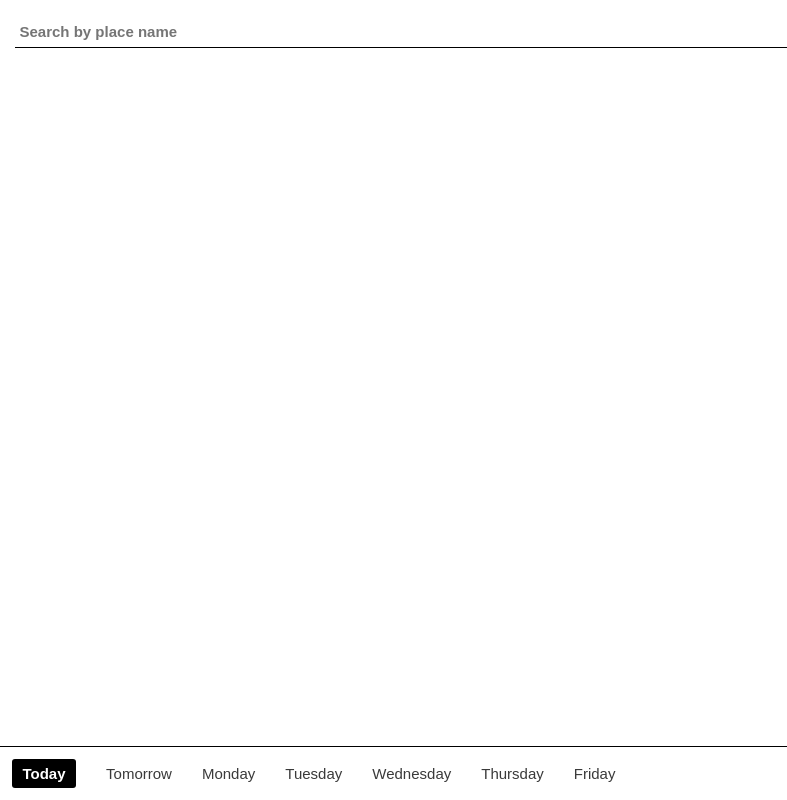
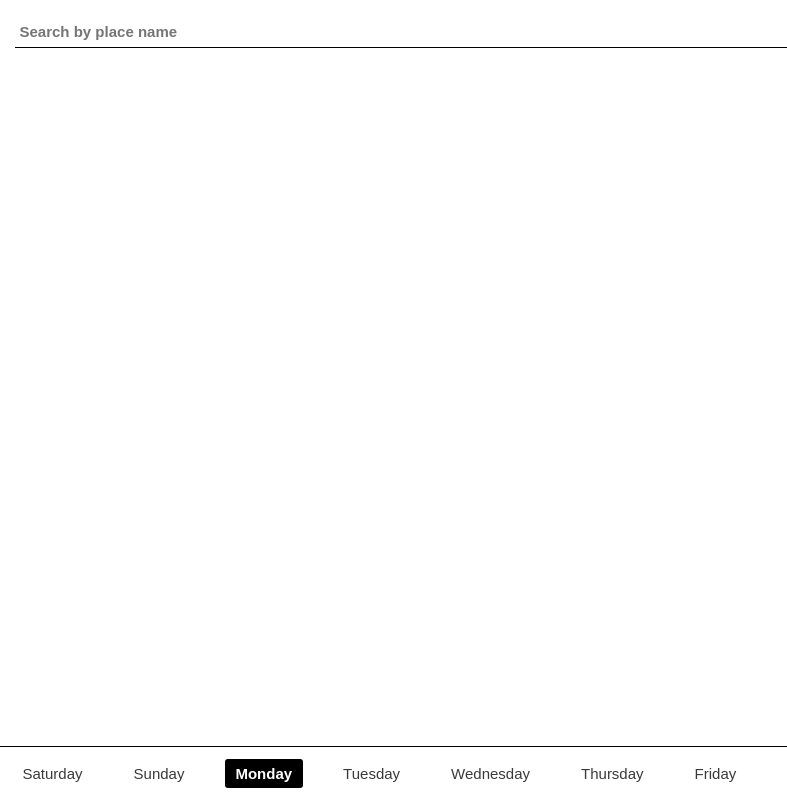
Before and after one commit to seanmtracey/CineList-App, a plain HTML site: page index.html in a window 1280 px wide. Both pictures are taken after a click on the link "Monday". Shown: the whole page, without its empty margins (0-787 px from the left). Drawn offline with Linux system fonts and the light colour scheme; no server answers.

Commit message:
Add day offset UI

```diff
--- a/index.html
+++ b/index.html
@@ -35,13 +35,13 @@
 		<div id="timesContainer"></div>
 
 		<div class="dayoffset">
-			<a href="#" class="activeDay">Today</a>
-			<a href="#">Tomorrow</a>
-			<a href="#">Monday</a>
-			<a href="#">Tuesday</a>
-			<a href="#">Wednesday</a>
-			<a href="#">Thursday</a>
-			<a href="#">Friday</a>
+			<a href="#" class="activeDay" data-offset='0'>Today</a>
+			<a href="#" data-offset='1'>Tomorrow</a>
+			<a href="#" data-offset='2'>&plus;2</a>
+			<a href="#" data-offset='3'>&plus;3</a>
+			<a href="#" data-offset='4'>&plus;4</a>
+			<a href="#" data-offset='5'>&plus;5</a>
+			<a href="#" data-offset='6'>&plus;6</a>
 		</div>
 
 		<script src="/scripts/core.js"></script>
--- a/scripts/core.js
+++ b/scripts/core.js
@@ -7,7 +7,10 @@ var __cinelist = (function(){
 	var prevent = function(e){e.preventDefault();e.stopImmediatePropagation()};
 
 	var searchForm = document.querySelector('#search');
+	var dayOffsetButtons = document.querySelectorAll('.dayoffset *[data-offset]');
 	var timesContainer = document.querySelector('#timesContainer');
+
+	var currentLocation = '';
 
 	function wasResponseGood(response){
 
@@ -45,6 +48,12 @@ var __cinelist = (function(){
 
 		});
 
+	}
+
+	function resetDayOffsetButtons(){
+		dayOffsetButtons.forEach(function(button){
+			button.classList.remove('activeDay');
+		});
 	}
 
 	function generateViewFromData(cinemasWithTimes, shouldSort){
@@ -113,8 +122,11 @@ var __cinelist = (function(){
 
 	}
 
-	function getManyCinemaTimesById(listOfCinemaIDs){
-		return fetch(APIRoot + '/get/times/many/' + listOfCinemaIDs.join(','))
+	function getManyCinemaTimesById(listOfCinemaIDs, offset){
+
+		offset = offset || 0;
+
+		return fetch(APIRoot + '/get/times/many/' + listOfCinemaIDs.join(',') + '?day=' + offset)
 			.then(function(response){
 				return wasResponseGood(response);
 			})
@@ -124,12 +136,11 @@ var __cinelist = (function(){
 		;
 	}
 
-	function bindEvents(){
+	function generateViewFromLocation(location, offset){
 
-		searchForm.addEventListener('submit', function(e){
-			prevent(e);
-			console.time('cinemaTimes');
-			searchForLocation(this[0].value)
+		offset = offset || 0;
+
+		return searchForLocation(location)
 				.then(function(cinemaData){
 
 					console.log(cinemaData);
@@ -138,25 +149,80 @@ var __cinelist = (function(){
 						return datum.id;
 					});
 
-					return getManyCinemaTimesById(cinemaIDs)
+					return getManyCinemaTimesById(cinemaIDs, offset)
 						.then(function(listingsData){
 							return joinListOfCinemasWithListings(cinemaData.cinemas, listingsData.results);
-						})
-						.then(function(cinemasWithTimes){
-							console.log(cinemasWithTimes);
-							timesContainer.innerHTML = "";
-							timesContainer.appendChild(generateViewFromData(cinemasWithTimes));
-							console.timeEnd('cinemaTimes');
 						})
 					;
 
 				})
 			;
+
+	}
+
+	function bindEvents(){
+
+		searchForm.addEventListener('submit', function(e){
+			prevent(e);
+
+			currentLocation = this[0].value;
+			resetDayOffsetButtons();
+			dayOffsetButtons[0].classList.add('activeDay');
+
+			generateViewFromLocation(currentLocation, 0)
+				.then(function(cinemasWithTimes){
+					console.log(cinemasWithTimes);
+					timesContainer.innerHTML = "";
+					timesContainer.appendChild(generateViewFromData(cinemasWithTimes));
+				})
+			;
+
 		}, false);
 
 	}
 
 	bindEvents();
+
+	// Use Javascript to replace the day offsets with the days name
+
+	(function(){
+		var days = ['Sunday', 'Monday', 'Tuesday', 'Wednesday', 'Thursday', 'Friday', 'Saturday']
+		var today = new Date().getDay();
+
+		dayOffsetButtons.forEach(function(offsetBtn){
+
+			var dayInt = parseInt(offsetBtn.dataset.offset) + today;
+
+			if(dayInt >= days.length){
+				dayInt = dayInt - 7;
+			}
+
+			offsetBtn.textContent = days[dayInt];
+
+			offsetBtn.addEventListener('click', function(e){
+				prevent(e);
+
+				resetDayOffsetButtons();
+
+				offsetBtn.classList.add('activeDay');
+
+				console.log(parseInt(this.dataset.offset));
+
+				generateViewFromLocation(currentLocation, parseInt(this.dataset.offset))
+					.then(function(cinemasWithTimes){
+						console.log(cinemasWithTimes);
+						timesContainer.innerHTML = "";
+						timesContainer.appendChild(generateViewFromData(cinemasWithTimes));
+					})
+				;
+
+			}, false);
+
+		});
+
+	})();
+
+
 	console.log('Initialised');
 
 }());
--- a/styles.css
+++ b/styles.css
@@ -108,6 +108,7 @@ form input[type="text"]{
 	padding: 0.8em;
 	border-top: 1px solid black;
 	align-items: center;
+	background: white;
 }
 
 .dayoffset a{
@@ -116,16 +117,12 @@ form input[type="text"]{
 	margin-right: 2em;
 	text-decoration: none;
 	font-weight: 200;
+padding: 0.4em 0.7em;
 }
 
 .dayoffset a.activeDay{
 	background: black;
     color: white;
-    padding: 0.4em 0.7em;
-    display: flex;
-    align-content: center;
-    justify-content: center;
-    flex-direction: row;
     border-radius: 3px;
 	font-weight: 600;
 }
```
